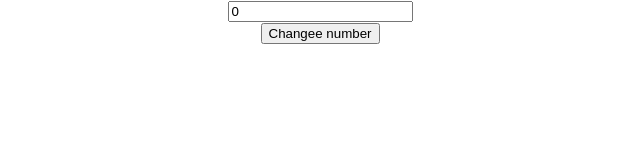
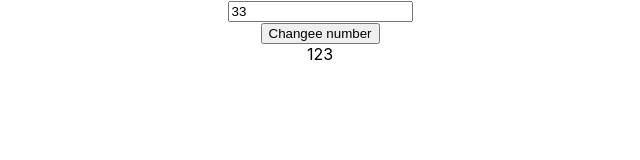
Before and after one commit to ozkostay/ra-redux1-1, a React (Create React App) app: page / in a window 1280 px wide. Shown: the top 160 px of the page, without its empty margins (320-960 px from the left). Built offline with nearby package versions, Linux system fonts and the light colour scheme.

Commit message:
no error 200423

```diff
--- a/src/action/changeNumber.js
+++ b/src/action/changeNumber.js
@@ -3,6 +3,7 @@ import { CHANGE_NUMBER, SET_USER_VALUE } from "./action";
 const changeNumber = (dispatch) => () => {
   const action = {
     type: CHANGE_NUMBER,
+    payload: 123,
   };
   dispatch(action);
 }
--- a/src/components/MainApp.jsx
+++ b/src/components/MainApp.jsx
@@ -4,12 +4,14 @@ import changeNumber, { setUserValue } from '../action/changeNumber';
 
 export default function MainApp2() {
   const dispatch = useDispatch();
-  const { numberValue, userValue } = useSelector(state => state.number);
+  const { value: numberValue, userValue } = useSelector(state => state.number);
 
   const submitHandler = (e) => {
     e.preventDefault();
     changeNumber(dispatch)(userValue);
   }
+
+  console.log('numberValue', numberValue, 'userValue', userValue);
 
   return (
     <form onSubmit={submitHandler}>
--- a/src/reduser/numberReduser.js
+++ b/src/reduser/numberReduser.js
@@ -1,8 +1,8 @@
 import { CHANGE_NUMBER, SET_USER_VALUE } from '../action/action';
 
 const initialState = {
-  value: 0,
-  userValue: 0,
+  value: 123,
+  userValue: 33,
 }
 
 const numberReduser = (state = initialState, action) => {
```
